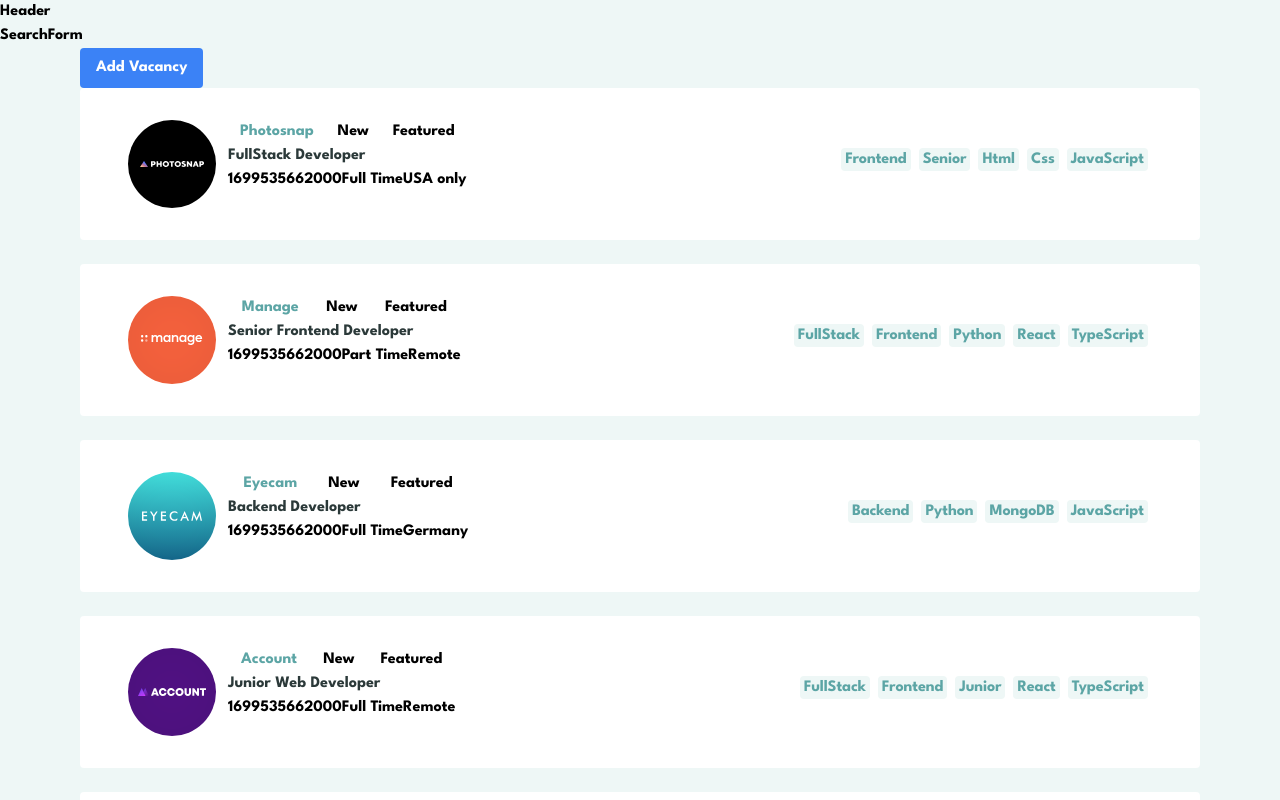
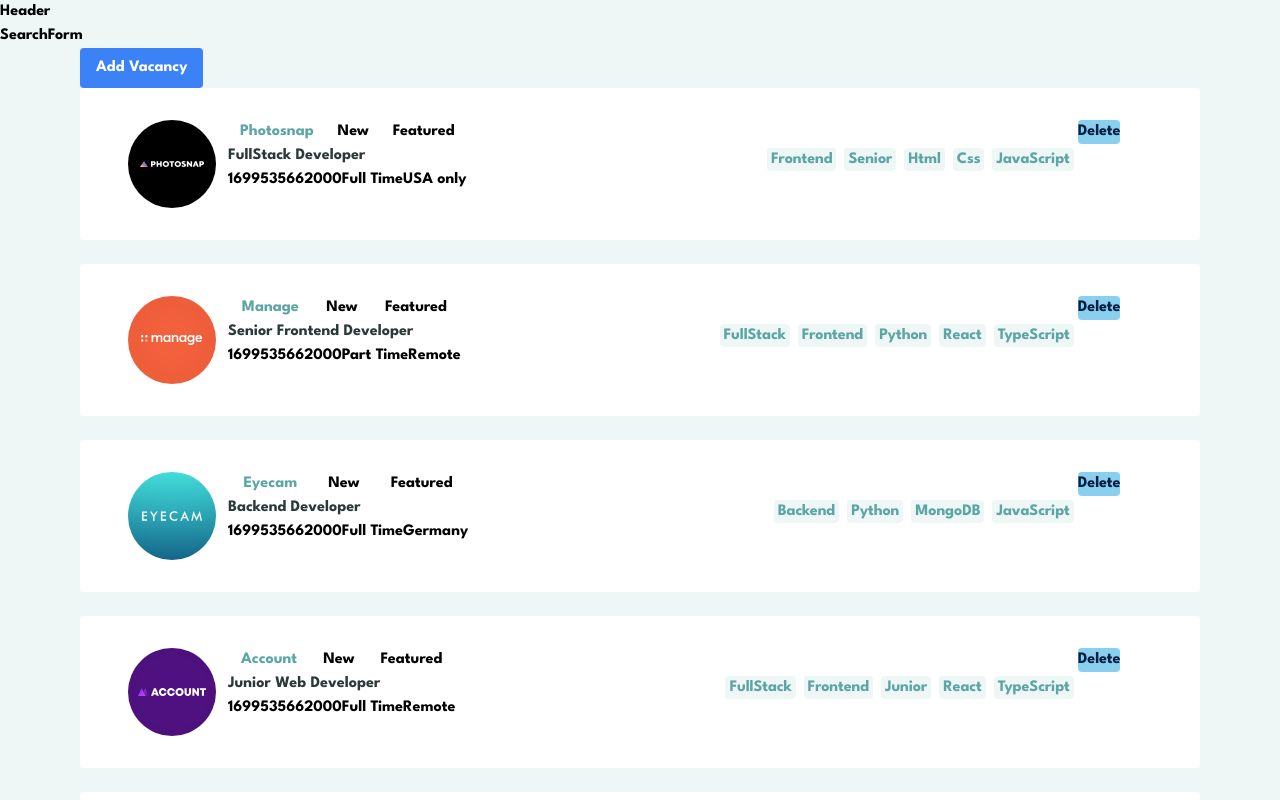
Before and after one commit to DaranDachte/Job_listings_with_add_and_edit_forms, a React (Vite) app: page / in a window 1280 px wide. Shown: the top 800 px of the page. Built offline with nearby package versions, Linux system fonts and the light colour scheme.

Commit message:
delete button added

```diff
--- a/src/Components/Container/Content/List/Item/Item.tsx
+++ b/src/Components/Container/Content/List/Item/Item.tsx
@@ -1,6 +1,9 @@
+import { useSelector } from "react-redux";
 import FirstBlock from "./FirstBlock/FirstBlock";
+import { useDispatch } from "react-redux";
 import Logo from "./Logo/Logo";
 import Tags from "./Tags/Tags";
+import { REMOVE_JOB_VACANCY } from "../../../../../actions";
 const Item = ({ vacancy }) => {
   const params = {
     vacancyName: vacancy.vacancyName,
@@ -12,6 +15,10 @@ const Item = ({ vacancy }) => {
     tags: vacancy.tags,
     id: vacancy.id,
   };
+  const dispatch = useDispatch();
+  const handleDeleteVacancy = (id) => {
+    dispatch(REMOVE_JOB_VACANCY(id));
+  };
 
   return (
     <div className="flex  justify-between rounded mb-[1.5rem] py-[2rem] px-[3rem]  bg-[#fff] ">
@@ -22,6 +29,14 @@ const Item = ({ vacancy }) => {
       <div className="flex items-center  justify-end w-1/2">
         <Tags tags={vacancy.tags} />
       </div>
+      <div className="h-[2rem] w-[5rem]">
+        <button
+          className="hover:text-[#FFF] rounded bg-[#89CFF0] text-[#041E42]  hover:bg-[#5CA5A5]  tracking-[-0.00769rem]  hover:cursor-pointer "
+          onClick={() => handleDeleteVacancy(vacancy.id)}
+        >
+          Delete
+        </button>
+      </div>
     </div>
   );
 };
--- a/src/Components/Container/Content/List/Item/Tags/Tags.tsx
+++ b/src/Components/Container/Content/List/Item/Tags/Tags.tsx
@@ -2,7 +2,7 @@ const Tags = ({ tags }) => {
   return (
     <div className=" h-[2rem]">
       {tags.map((tag) => (
-        <span className=" hover:text-[#FFF] rounded bg-[#eef7f6] text-[#5CA5A5] p-1 mx-1 hover:bg-[#5CA5A5]  tracking-[-0.00769rem]  hover:cursor-pointer ">
+        <span className="hover:text-[#FFF] rounded bg-[#eef7f6] text-[#5CA5A5] p-1 mx-1 hover:bg-[#5CA5A5]  tracking-[-0.00769rem]  hover:cursor-pointer ">
           {tag}
         </span>
       ))}
--- a/src/reducers/jobVacancies.ts
+++ b/src/reducers/jobVacancies.ts
@@ -10,9 +10,6 @@ import loop from "../assets/img/loopStudios.svg";
 import myHome from "../assets/img/myhome.svg";
 import shortly from "../assets/img/shortly.svg";
 import airFilter from "../assets/img/airFilter.svg";
-//function getImgUrl(name) {
-// return new URL(`../assets/img/${name}.svg`, import.meta.url).href;}
-//console.log(getImgUrl("photosnap"));
 
 const initialState = [
   {
```
